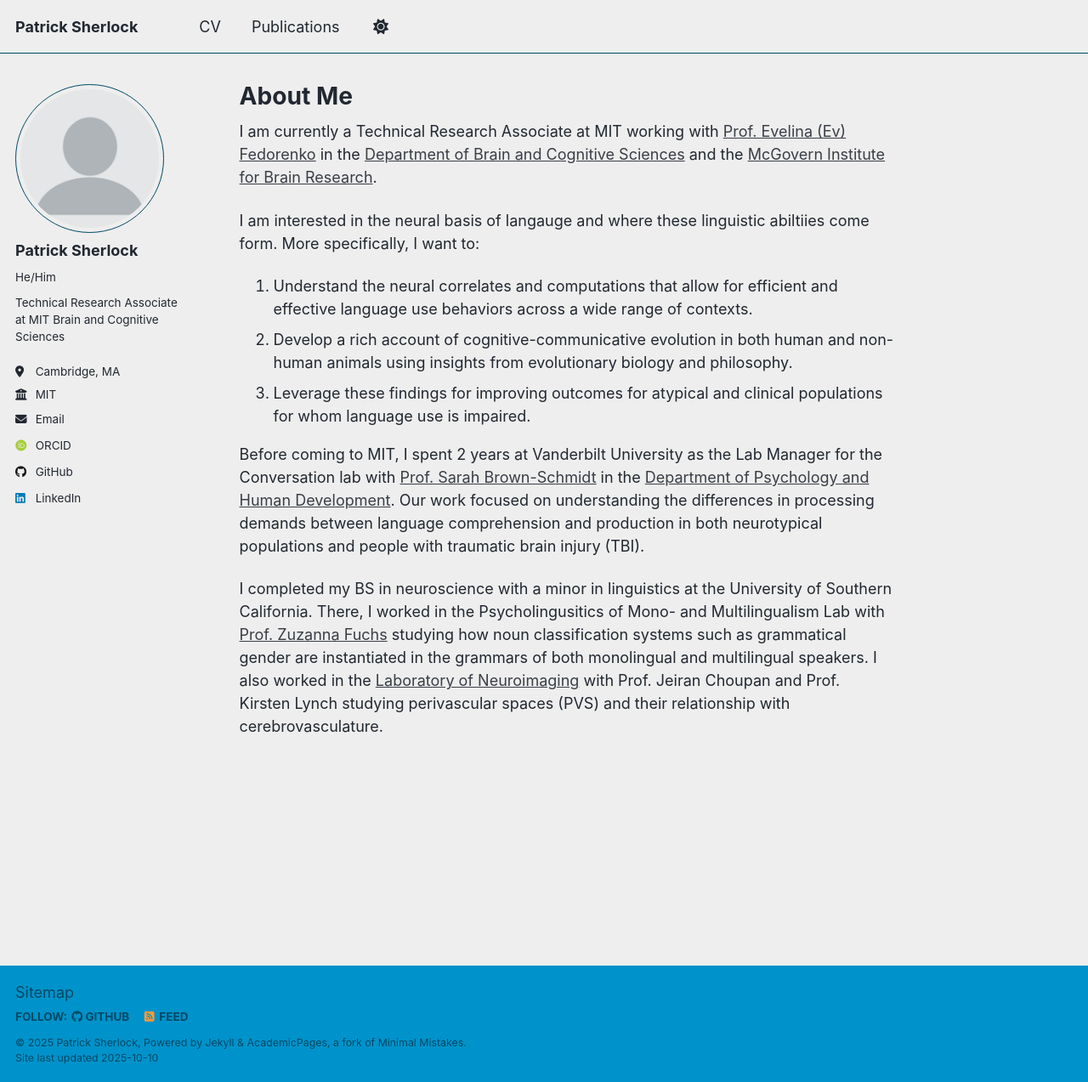
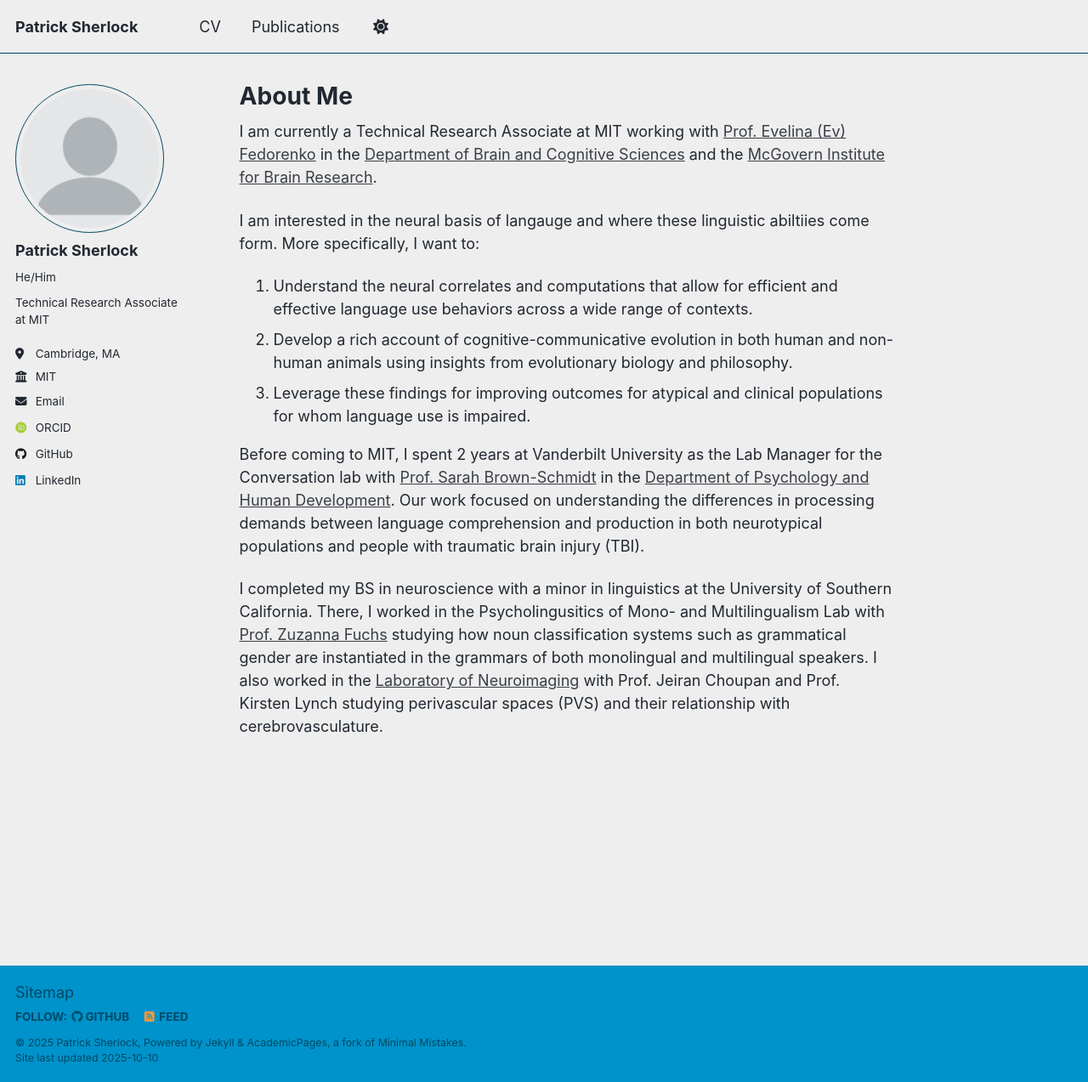
Before and after one commit to patricksherlock/patricksherlock.github.io, a Jekyll site: the page built from _pages/about.md, in a window 1280 px wide and 1273 px high. Shown: the whole window at 85% size. Built offline with Jekyll 4.4.1, drawn with Linux system fonts in a browser that asks for light colours; some web fonts are replaced; a script that is not in the unit is left out.

Commit message:
Update _config.yml

```diff
--- a/_config.yml
+++ b/_config.yml
@@ -26,7 +26,7 @@ author:
   avatar           : "profile.png"
   name             : "Patrick Sherlock"
   pronouns         : "He/Him"
-  bio              : "Technical Research Associate at MIT Brain and Cognitive Sciences"
+  bio              : "Technical Research Associate at MIT"
   location         : "Cambridge, MA"
   employer         : "MIT"
   uri              : # URL
```
